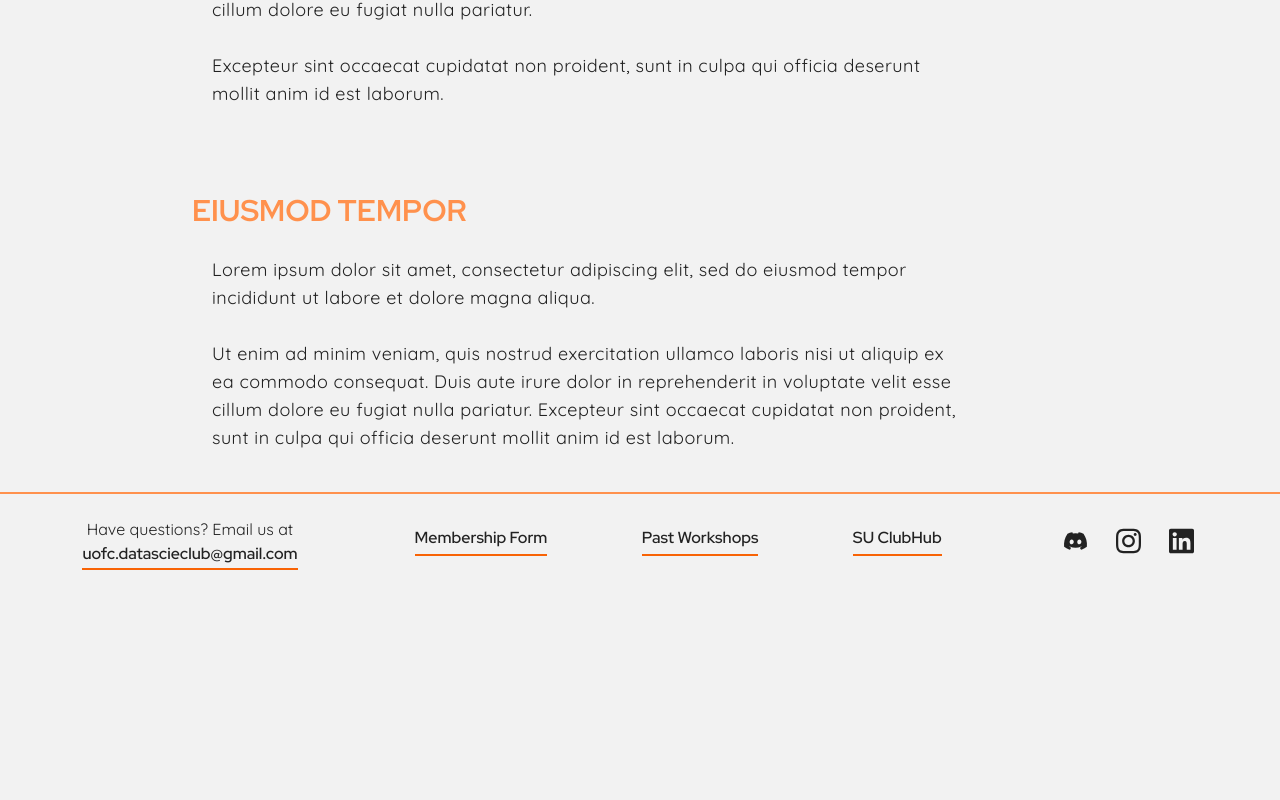
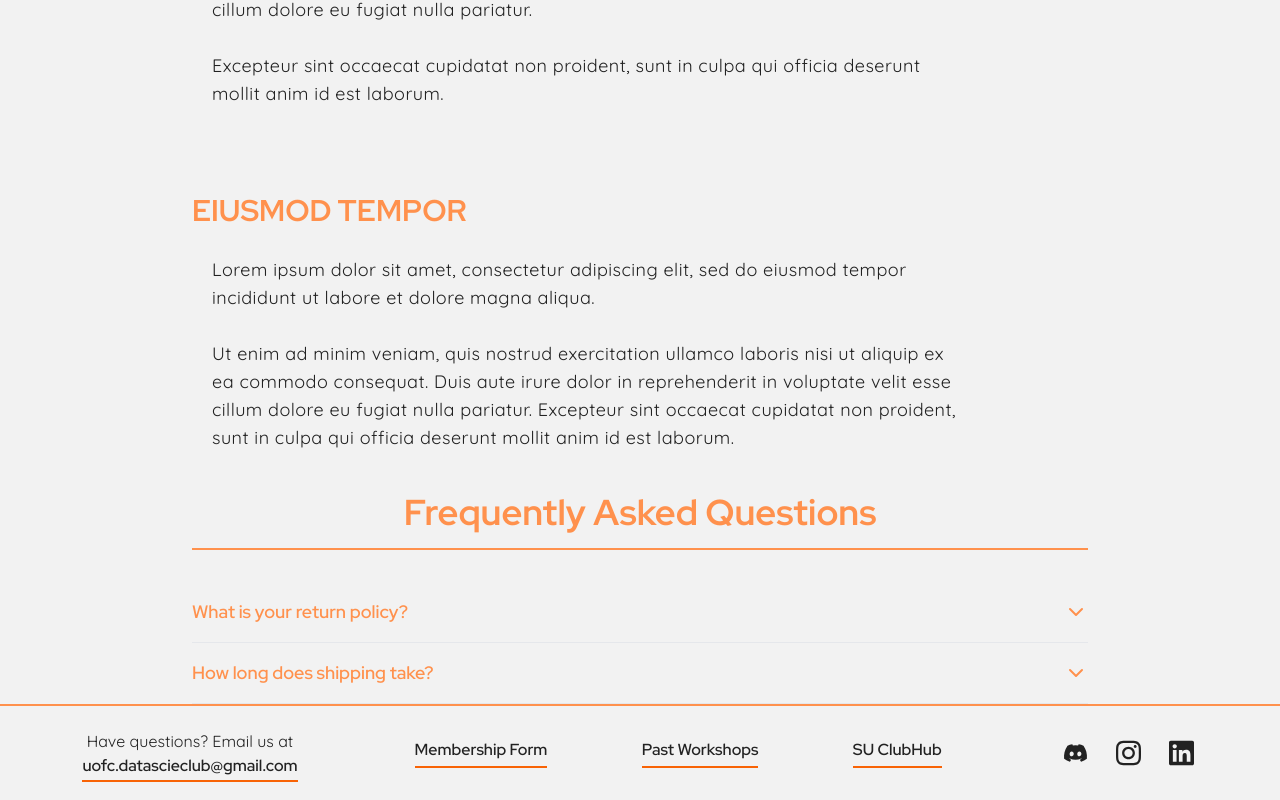
Before and after one commit to DSMLC/dsmlc-website, a Next.js app: page / in a window 1280 px wide. Shown: the part 3516-4316 px from the top of the page. Before the commit the page ends 4104 px from the top, so only its background shows below. Built offline with nearby package versions, Linux system fonts and the light colour scheme.

Commit message:
faq template created!

```diff
--- /dev/null
+++ b/app/components/templates/FAQAccordionTemplate.tsx
@@ -0,0 +1,61 @@
+"use client";
+
+import React, { useState } from "react";
+import { ChevronDown, ChevronUp } from "lucide-react";
+
+interface FAQItem {
+  question: string;
+  answer: string;
+}
+
+interface FAQData {
+  items: {
+    FAQAccordionProps: FAQItem[];
+  };
+}
+
+const FAQAccordion = ({ items }: FAQData) => {
+  const [openIndex, setOpenIndex] = useState<number | null>(null);
+
+  const toggleItem = (index: number) => {
+    setOpenIndex(openIndex === index ? null : index);
+  };
+
+  const faqItems = items.FAQAccordionProps;
+
+  if (!faqItems || faqItems.length === 0) {
+    return (
+      <div className="text-center text-gray-500">No FAQ items available.</div>
+    );
+  }
+
+  return (
+    <div className="w-full max-w-4xl mx-auto">
+      <h1 className="text-4xl font-redHat font-bold text-dsmlcTangerine text-center mb-8 border-b-2 border-dsmlcTangerine pb-4">
+        Frequently Asked Questions
+      </h1>
+      {faqItems.map((item, index) => (
+        <div key={index} className="border-b border-gray-200 py-4">
+          <button
+            className="flex justify-between items-center w-full text-left"
+            onClick={() => toggleItem(index)}
+          >
+            <span className="font-redHat font-semibold text-lg text-dsmlcTangerine">
+              {item.question}
+            </span>
+            {openIndex === index ? (
+              <ChevronUp className="text-dsmlcTangerine" />
+            ) : (
+              <ChevronDown className="text-dsmlcTangerine" />
+            )}
+          </button>
+          {openIndex === index && (
+            <div className="mt-2 text-gray-600">{item.answer}</div>
+          )}
+        </div>
+      ))}
+    </div>
+  );
+};
+
+export default FAQAccordion;
--- a/app/page.tsx
+++ b/app/page.tsx
@@ -3,6 +3,8 @@ import PageTemplate from "./components/templates/HeaderTextTemplate";
 import PageTemplate2 from "./components/templates/HeaderTextTemplate2";
 import LogoData from "../public/data/logo.json";
 import HeroTemplate from "./components/templates/HeroTemplate";
+import FAQAccordion from "./components/templates/FAQAccordionTemplate";
+import FAQItems from "../public/data/faq.json";
 
 export default async function Home() {
   return (
@@ -10,6 +12,7 @@ export default async function Home() {
       <HeroTemplate Data={LogoData.main_logo} />
       <PageTemplate Data={HomeData.header_text_template1} />
       <PageTemplate2 Data={HomeData.header_text_template1} />
+      <FAQAccordion items={FAQItems.items} />
     </div>
   );
 }
--- /dev/null
+++ b/public/data/faq.json
@@ -0,0 +1,14 @@
+{
+  "items": {
+    "FAQAccordionProps": [
+      {
+        "question": "What is your return policy?",
+        "answer": "We offer a 30-day money-back guarantee on all our products."
+      },
+      {
+        "question": "How long does shipping take?",
+        "answer": "Shipping usually takes 3-5 business days within the continental US."
+      }
+    ]
+  }
+}
--- a/public/data/page_data/home.json
+++ b/public/data/page_data/home.json
@@ -1,6 +1,5 @@
 {
-  "header_text_template1":
-  [
+  "header_text_template1": [
     {
       "header": "Lorem Ipsum Dolor",
       "text": "Lorem ipsum dolor sit amet, consectetur adipiscing elit, sed do eiusmod tempor incididunt ut labore et dolore magna aliqua. Ut enim ad minim veniam, quis nostrud exercitation ullamco laboris nisi ut aliquip ex ea commodo consequat. Duis aute irure dolor in reprehenderit in voluptate velit esse cillum dolore eu fugiat nulla pariatur. Excepteur sint occaecat cupidatat non proident, sunt in culpa qui officia deserunt mollit anim id est laborum."
```
